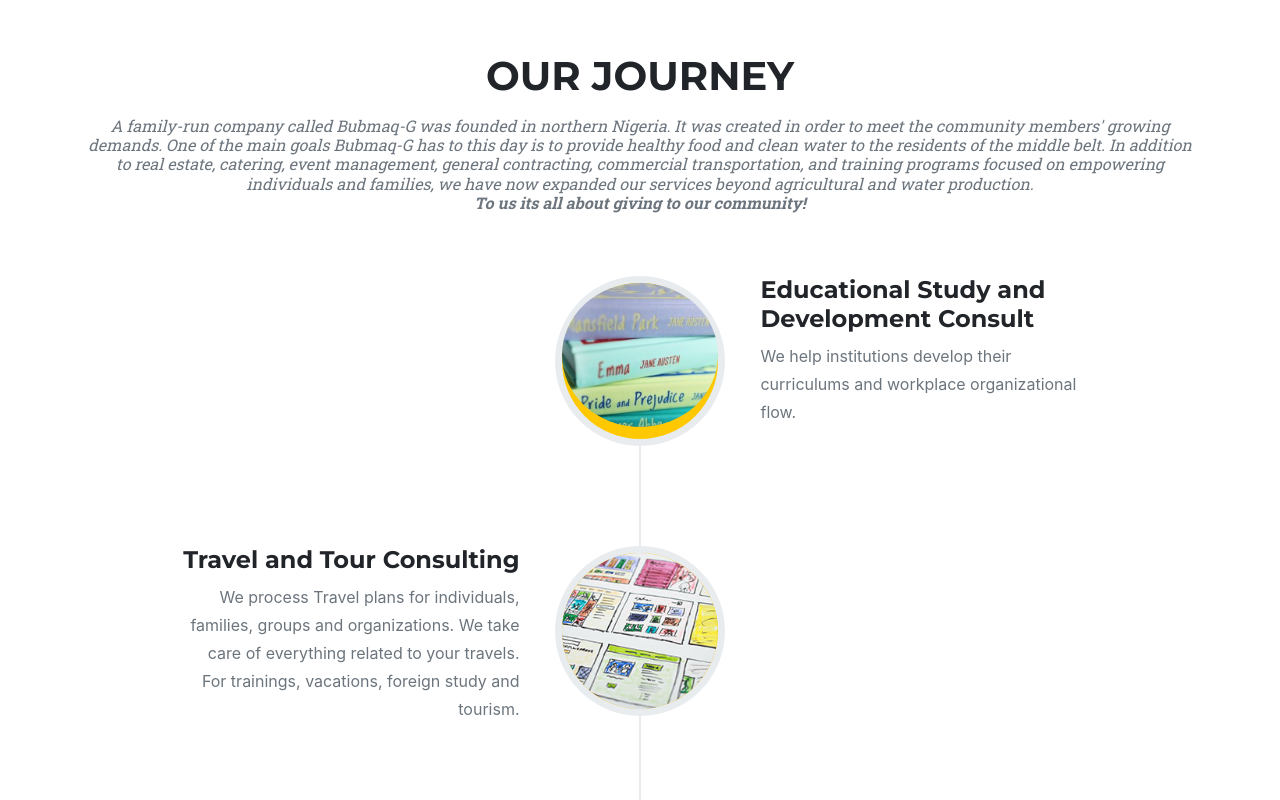
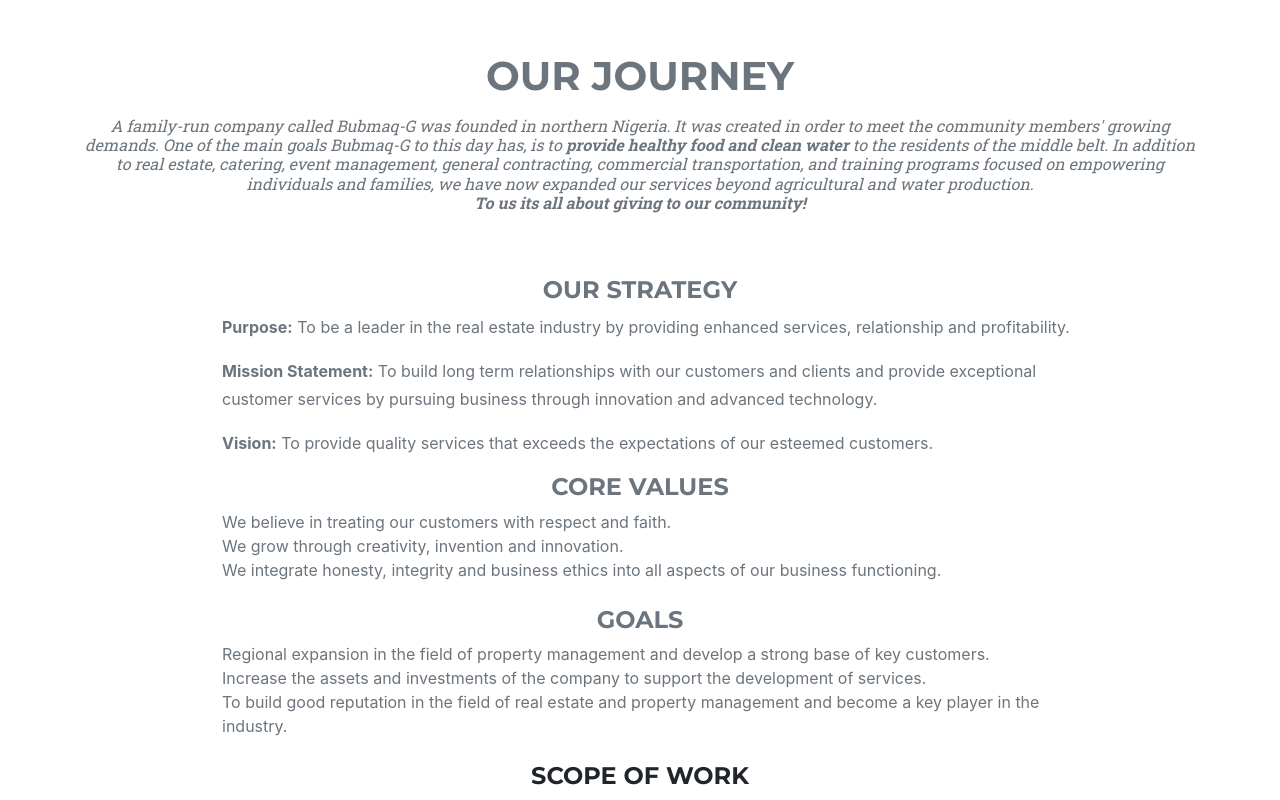
Before and after one commit to Marvvy-G/bubmaqg, a React (Create React App) app: page /about in a window 1280 px wide. Shown: the part 720-1520 px from the top of the page. Built offline with nearby package versions, Linux system fonts and the light colour scheme.

Commit message:
Updated the nav bar and services page

```diff
--- a/public/index.html
+++ b/public/index.html
@@ -7,7 +7,7 @@
     <meta name="theme-color" content="#000000" />
     <meta
       name="description"
-      content="Web site created using create-react-app"
+      content="Excellence and Community Development"
     />
     <link rel="apple-touch-icon" href="%PUBLIC_URL%/favicon.ico" />
     <!--
@@ -51,10 +51,6 @@
                 <script src="https://cdn.jsdelivr.net/npm/bootstrap@5.1.3/dist/js/bootstrap.bundle.min.js"></script>
                 <!-- Core theme JS-->
                 <script src="%PUBLIC_URL%/js/scripts.js"></script>
-                <!-- * * * * * * * * * * * * * * * * * * * * * * * * * * * * * * * * * * * * * * * *-->
-                <!-- * * *                            SB Forms JS                               * *-->
-                <!-- * * Activate your form at https://startbootstrap.com/solution/contact-forms * *-->
-                <!-- * * * * * * * * * * * * * * * * * * * * * * * * * * * * * * * * * * * * * * * *-->
-                <script src="https://cdn.startbootstrap.com/sb-forms-latest.js"></script>
+
   </body>
 </html>
--- a/src/components/Common/About.js
+++ b/src/components/Common/About.js
@@ -11,15 +11,65 @@
             <section className="page-section" id="about">
             <div className="container">
                         <div className="text-center">
-                            <h2 className="section-heading text-uppercase">Our Journey</h2>
+                            <h2 className="section-heading text-uppercase large text-muted">Our Journey</h2>
                             <h3 className="section-subheading text-muted">
                                     A family-run company called Bubmaq-G was founded in northern Nigeria.
                                     It was created in order to meet the community members' growing demands.
-                                    One of the main goals Bubmaq-G has to this day is to provide healthy food and clean water to the residents of the middle belt.
+                                    One of the main goals Bubmaq-G to this day has, is to <strong>provide healthy food and clean water </strong> to the residents of the middle belt.
                                     In addition to real estate, catering, event management, general contracting, commercial transportation, and training programs focused on empowering individuals and families,
                                     we have now expanded our services beyond agricultural and water production.
                                     <br/><strong>To us its all about giving to our community!</strong></h3>
                         </div>
+                        <div className="">
+
+                                <div  className="large text-muted " >
+                                    <h4 className="section-heading text-uppercase text-center">Our Strategy</h4>
+                                    <div style={{margin:'0px 50px 0px 70px',  padding:'0px 50px 0px 70px', justifyContent:'center'}}>
+                                    <p><strong>Purpose:</strong> To be a leader in the real estate industry by providing enhanced services, relationship and profitability.
+                                    </p>
+                                    <p><strong>Mission Statement:</strong> To build long term relationships with our customers and clients and provide exceptional customer services by pursuing business through innovation and advanced technology.
+                                    </p>
+                                    <p><strong>Vision:</strong> To provide quality services that exceeds the expectations of our esteemed customers.
+                                    </p>
+                                </div>
+
+
+                                <h4 className="section-subheading text-uppercase text-center">Core Values</h4>
+                                <ul style={{listStyle:'none', margin:'0px 50px 0px 70px',  padding:'0px 50px 0px 70px'}}className="large text-muted" >
+                                    <li>
+                                    We believe in treating our customers with respect and faith.
+                                    </li>
+                                    <li>
+                                    We grow through creativity, invention and innovation.
+                                    </li>
+                                    <li>
+                                    We integrate honesty, integrity and business ethics into all aspects of our business functioning.
+                                    </li>
+                                </ul>
+
+                            <br></br>
+
+                                    <h4 className="section-subheading text-uppercase text-center"> Goals</h4>
+                                    <ul style={{listStyle:'none', margin:'0px 50px 0px 70px',  padding:'0px 50px 0px 70px'}}className="large text-muted" >
+                                        <li>
+                                        Regional expansion in the field of property management and develop a strong base of key customers.
+                                        </li>
+                                        <li>
+                                        Increase the assets and investments of the company to support the development of services.
+                                        </li>
+                                        <li>
+                                        To build good reputation in the field of real estate and property management and become a key player in the industry.
+                                        </li>
+                                    </ul>
+
+                            </div>
+
+                            <br></br>
+                        </div>
+                        <h4 className="section-subheading text-uppercase text-center"> Scope of Work </h4>
+                        <p className="text-center text-muted">
+                            Bubmaq-G Investment Limited Conducts businesses in various sectors such;
+                        </p>
                         <ul className="timeline">
                         <li className="timeline-inverted">
                                 <div className="timeline-image"><img className="rounded-circle img-fluid" src="assets/img/about/11.jpg" alt="..." /></div>
--- a/src/components/Common/Footer.js
+++ b/src/components/Common/Footer.js
@@ -12,13 +12,14 @@
                 <div className="col-lg-4">
 
                 <h4> <Link className="nav-link" to="/services">Services</Link> </h4>
-                <div style={{listStyle:'none'}} className="large text-muted">
+                <div  className="large text-muted">
+           <ul style={{listStyle:'none', margin:'0', padding:'0'}}>
                 <li>Visa Consultation</li>
                 <li>Admission Processing</li>
                 <li>Events Management</li>
                 <li>Catering and Food Delivery</li>
                 <li>Water Production</li>
-                <li>Farming</li>
+                <li>Farming</li></ul>
 
                 </div>
                 </div>
--- a/src/components/Common/Newservices.js
+++ b/src/components/Common/Newservices.js
@@ -10,7 +10,7 @@
 import img6 from '../assets/img/portfolio/events-mmgt.jpg';
 
 const newservices = [
-    {title:'Bubmaq-G Consult', subtitle:'Visa Processing, Admission Processing for Certificate Courses, Diploma, Bachelors Degree, Masters and PHD. Vacation and Tour Processing, Relocation to Canada, Software Application Development,Final Year Computer Science and Engineering Project Building Assistance', img:img3},
+    {title:'Bubmaq-G Consult', subtitle:'Visa Processing, Admission Processing for Certificate Courses, Diploma, Bachelors Degree, Masters and PHD. Vacation and Tour Processing, Relocation to Canada, Software Application Development,Final Year Computer Science and Engineering Project Building Assistance', img:imgX},
     {title:'Catering', subtitle:'Pasteries, healthy Food, beverages', img:img1},
     {title:'Water Production', subtitle:' Clean and healthy water in our community ', img:img2},
     {title:'General Contractor', subtitle:'Trading, supply of goods and services, real-estate rental services', img:img3},
--- a/src/components/Common/SingleService.js
+++ b/src/components/Common/SingleService.js
@@ -5,7 +5,7 @@
         return (
             <div className="col-md-3" >
                         <span className="fa-stack fa-4x" >
-                            <i className="fas fa-square fa-stack-2x " style={{color:"#78e5c7"}}></i>
+                            <i className="fas fa-square fa-stack-2x " style={{color:"#aad7d9"}}></i>
                             <i className={`fas ${this.props.icon} fa-stack-1x fa-inverse`}></i>
                         </span>
                         <h4 className="my-4">{this.props.title}</h4>
```
Also changed, not shown: public/css/styles.css.
